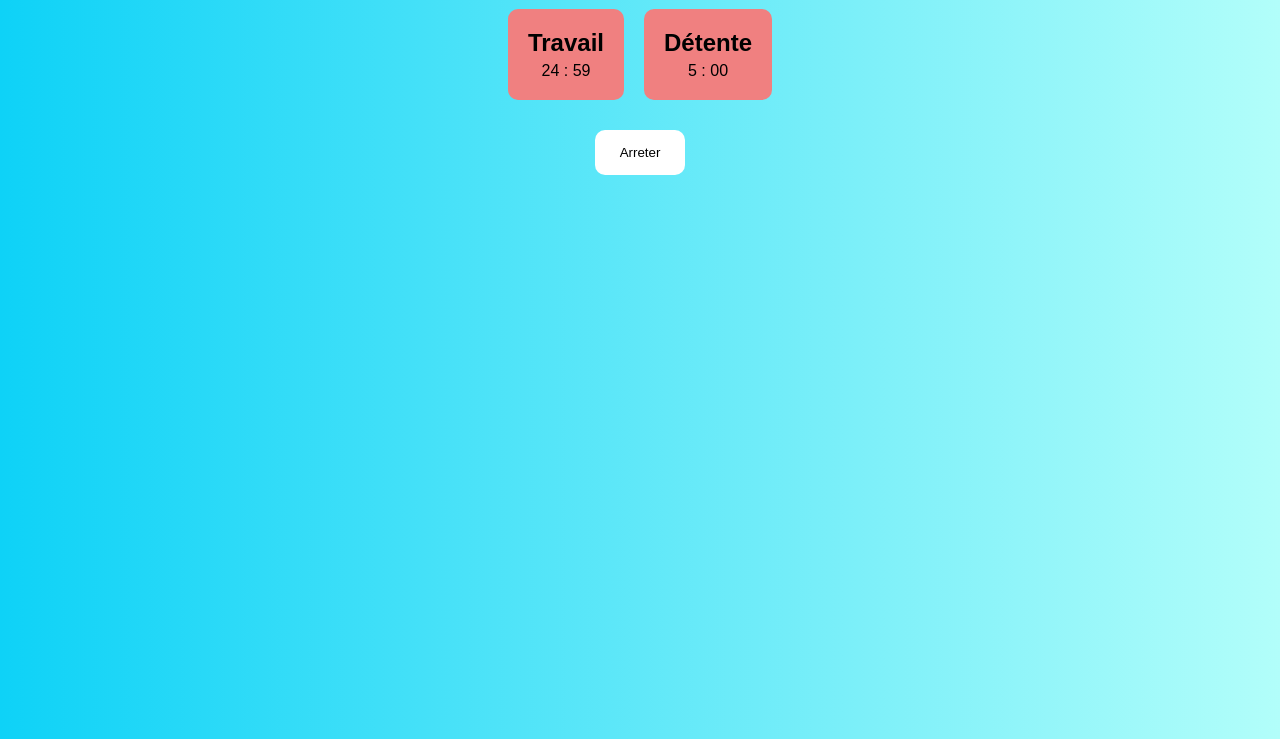
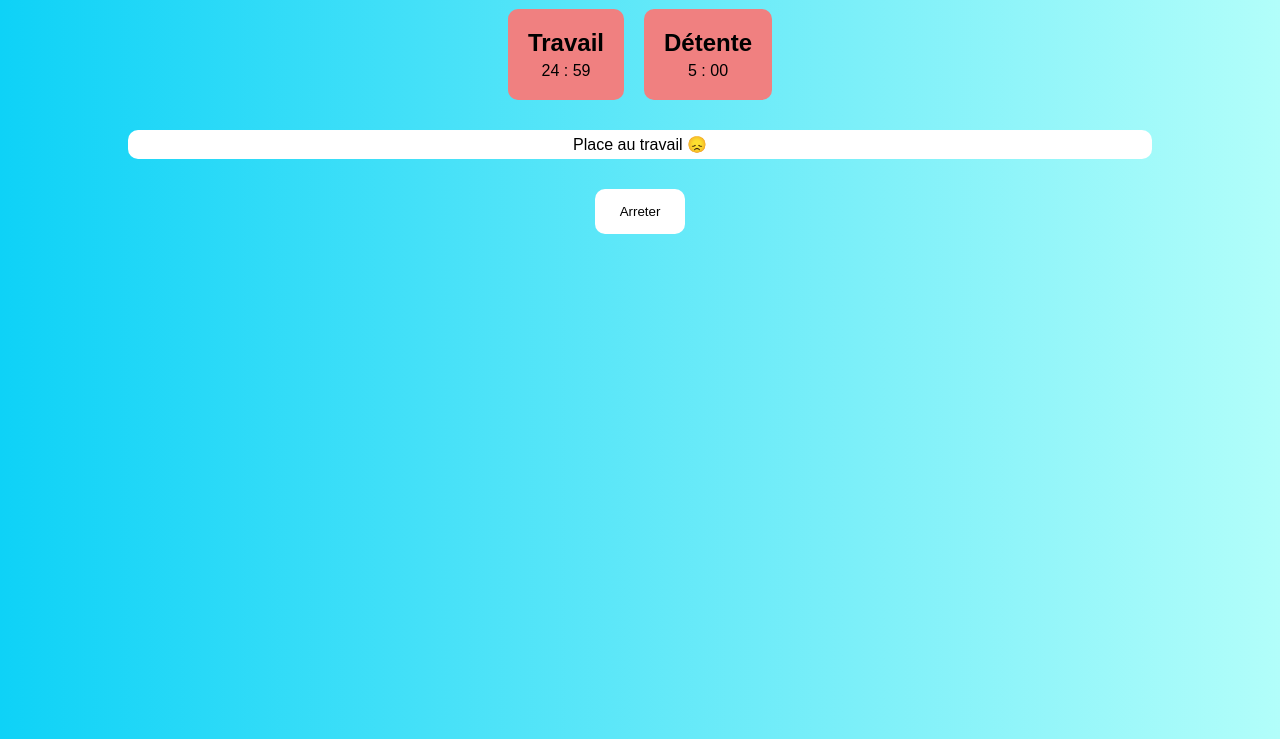
Before and after one commit to Yves62/pomodoro, a plain HTML site: page index.html in a window 1280 px wide. Both pictures are taken after a click on the button "Commencer". Shown: the part 211-950 px from the top of the page. Drawn offline with Linux system fonts and the light colour scheme.

Commit message:
feat: added info display in html and conditions display

```diff
--- a/app.js
+++ b/app.js
@@ -2,6 +2,9 @@ const timeWork = document.querySelector("#time-work");
 const timePause = document.querySelector("#time-pause");
 const btnStart = document.querySelector("#start");
 const btnReload = document.querySelector("#reload");
+const info = document.querySelector('.info')
+const infoWork = document.querySelector('#emoji-work');
+const infoPause = document.querySelector('#emoji-pause');
 
 let secondsWork = 0;
 let minutesWork = 25;
@@ -35,6 +38,8 @@ function stopCptWork() {
   if (secondsWork === 0 && minutesWork === 0) {
     timeWork.textContent = `${(minutesWork = 25)} : 0${(secondsWork = 0)}`;
     clearInterval(intervalWork);
+    infoWork.style.display = 'none';
+    infoPause.style.display = 'block';
     decreaseSecondsPause();
   }
 }
@@ -46,6 +51,7 @@ function stopCptPause() {
   if (secondsPause === 0 && minutesPause === 0) {
     timePause.textContent = `${(secondsPause = 5)} : 0${(minutesPause = 0)}`;
     clearInterval(intervalPause);
+    infoPause.style.display = 'none';
   }
 }
 
@@ -90,6 +96,7 @@ function decreaseSecondsPause() {
 }
 
 btnStart.addEventListener("click", () => {
+    infoWork.style.display = 'block';
   decreaseSecondsWork();
   btnStart.style.display = "none";
   btnReload.style.display = "block";
@@ -102,4 +109,6 @@ btnReload.addEventListener("click", () => {
   clearInterval(intervalPause);
   btnStart.style.display = "block";
   btnReload.style.display = "none";
+  infoWork.style.display = "none";
+  infoPause.style.display = "none";
 });
--- a/index.html
+++ b/index.html
@@ -20,6 +20,10 @@
           <p id="time-pause">5 : 00</p>
         </div>
       </div>
+      <div class="info">
+        <span id="emoji-work">Place au travail 😞</span>
+        <span id="emoji-pause">Repos 😀</span>
+      </div>
       <div class="btn-group">
         <button id="start">Commencer</button>
         <button id="reload">Arreter</button>
--- a/style.css
+++ b/style.css
@@ -54,6 +54,17 @@ body{
     margin-bottom: 5px;
 }
 
+.container .info{
+    text-align: center;
+}
+.container .info #emoji-work,
+.container .info #emoji-pause{
+    padding: 5px 8px;
+    background-color: white;
+    border-radius: 10px;
+    display: none;
+}
+
 .container .btn-group{
     width: 100%;
     margin: 30px auto;
```
